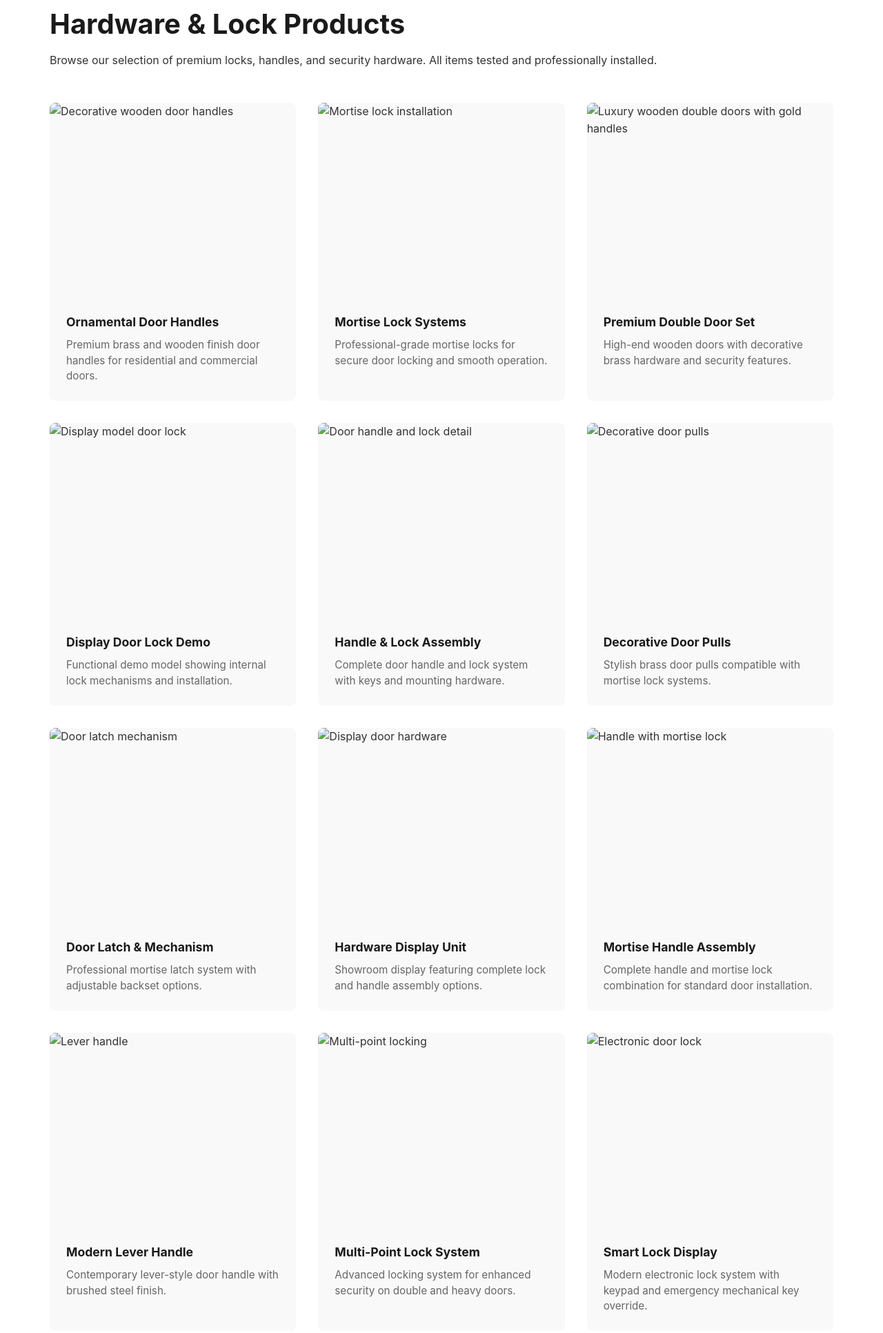
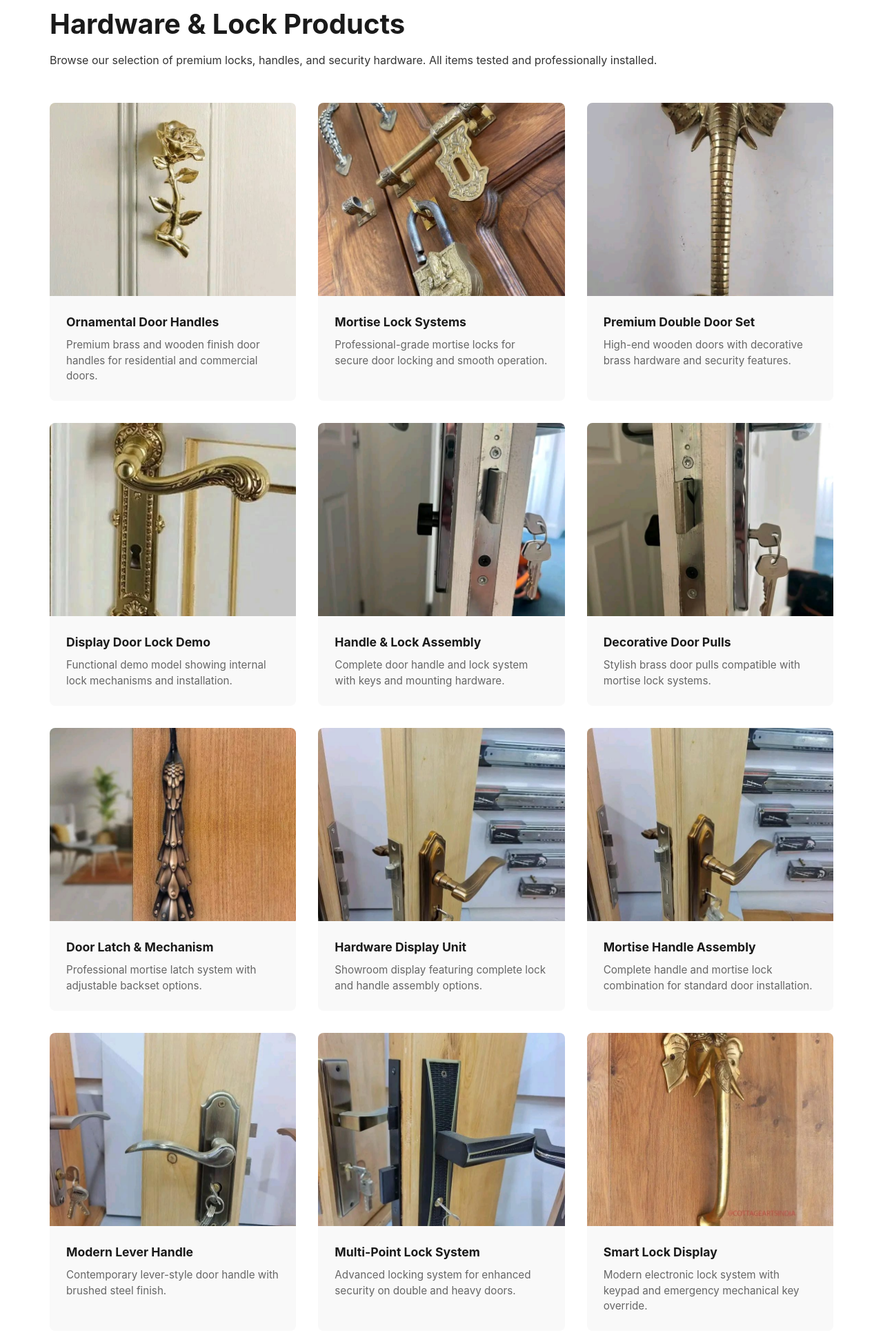
Before and after one commit to NELVINPAUL/Keyskeys, a plain HTML site: page index.html in a window 1280 px wide. Shown: the part 2305-4237 px from the top of the page at 69% size. Drawn offline with Linux system fonts and the light colour scheme.

Commit message:
Update index.html

```diff
--- a/index.html
+++ b/index.html
@@ -548,7 +548,7 @@
 
             <div class="gallery">
                 <div class="gallery-item">
-                    <img src="1000860809.jpg" alt="Decorative wooden door handles">
+                    <img src="IMG-20260828-WA0020.jpg" alt="Decorative wooden door handles">
                     <div class="gallery-item-info">
                         <h4>Ornamental Door Handles</h4>
                         <p>Premium brass and wooden finish door handles for residential and commercial doors.</p>
@@ -556,7 +556,7 @@
                 </div>
 
                 <div class="gallery-item">
-                    <img src="1000860810.jpg" alt="Mortise lock installation">
+                    <img src="IMG-20260828-WA0024.jpg" alt="Mortise lock installation">
                     <div class="gallery-item-info">
                         <h4>Mortise Lock Systems</h4>
                         <p>Professional-grade mortise locks for secure door locking and smooth operation.</p>
@@ -564,7 +564,7 @@
                 </div>
 
                 <div class="gallery-item">
-                    <img src="1000860811.jpg" alt="Luxury wooden double doors with gold handles">
+                    <img src="IMG-20260828-WA0025.jpg" alt="Luxury wooden double doors with gold handles">
                     <div class="gallery-item-info">
                         <h4>Premium Double Door Set</h4>
                         <p>High-end wooden doors with decorative brass hardware and security features.</p>
@@ -572,7 +572,7 @@
                 </div>
 
                 <div class="gallery-item">
-                    <img src="1000860812.jpg" alt="Display model door lock">
+                    <img src="IMG-20260828-WA0026.jpg" alt="Display model door lock">
                     <div class="gallery-item-info">
                         <h4>Display Door Lock Demo</h4>
                         <p>Functional demo model showing internal lock mechanisms and installation.</p>
@@ -580,7 +580,7 @@
                 </div>
 
                 <div class="gallery-item">
-                    <img src="1000860813.jpg" alt="Door handle and lock detail">
+                    <img src="IMG-20260828-WA0027.jpg" alt="Door handle and lock detail">
                     <div class="gallery-item-info">
                         <h4>Handle & Lock Assembly</h4>
                         <p>Complete door handle and lock system with keys and mounting hardware.</p>
@@ -588,7 +588,7 @@
                 </div>
 
                 <div class="gallery-item">
-                    <img src="1000860814.jpg" alt="Decorative door pulls">
+                    <img src="IMG-20260828-WA0029.jpg" alt="Decorative door pulls">
                     <div class="gallery-item-info">
                         <h4>Decorative Door Pulls</h4>
                         <p>Stylish brass door pulls compatible with mortise lock systems.</p>
@@ -596,7 +596,7 @@
                 </div>
 
                 <div class="gallery-item">
-                    <img src="1000860815.jpg" alt="Door latch mechanism">
+                    <img src="IMG-20260828-WA0031.jpg" alt="Door latch mechanism">
                     <div class="gallery-item-info">
                         <h4>Door Latch & Mechanism</h4>
                         <p>Professional mortise latch system with adjustable backset options.</p>
@@ -604,7 +604,7 @@
                 </div>
 
                 <div class="gallery-item">
-                    <img src="1000860816.jpg" alt="Display door hardware">
+                    <img src="IMG-20260828-WA0034.jpg" alt="Display door hardware">
                     <div class="gallery-item-info">
                         <h4>Hardware Display Unit</h4>
                         <p>Showroom display featuring complete lock and handle assembly options.</p>
@@ -612,7 +612,7 @@
                 </div>
 
                 <div class="gallery-item">
-                    <img src="1000860817.jpg" alt="Handle with mortise lock">
+                    <img src="IMG-20260828-WA0033.jpg" alt="Handle with mortise lock">
                     <div class="gallery-item-info">
                         <h4>Mortise Handle Assembly</h4>
                         <p>Complete handle and mortise lock combination for standard door installation.</p>
@@ -620,7 +620,7 @@
                 </div>
 
                 <div class="gallery-item">
-                    <img src="1000860818.jpg" alt="Lever handle">
+                    <img src="IMG-20260828-WA0035.jpg" alt="Lever handle">
                     <div class="gallery-item-info">
                         <h4>Modern Lever Handle</h4>
                         <p>Contemporary lever-style door handle with brushed steel finish.</p>
@@ -628,7 +628,7 @@
                 </div>
 
                 <div class="gallery-item">
-                    <img src="1000860819.jpg" alt="Multi-point locking">
+                    <img src="IMG-20260828-WA0038.jpg" alt="Multi-point locking">
                     <div class="gallery-item-info">
                         <h4>Multi-Point Lock System</h4>
                         <p>Advanced locking system for enhanced security on double and heavy doors.</p>
@@ -636,7 +636,7 @@
                 </div>
 
                 <div class="gallery-item">
-                    <img src="1000860820.jpg" alt="Electronic door lock">
+                    <img src="IMG-20260828-WA0039.jpg" alt="Electronic door lock">
                     <div class="gallery-item-info">
                         <h4>Smart Lock Display</h4>
                         <p>Modern electronic lock system with keypad and emergency mechanical key override.</p>
@@ -644,7 +644,7 @@
                 </div>
 
                 <div class="gallery-item">
-                    <img src="1000860821.jpg" alt="Antique elephant door handle">
+                    <img src="IMG-20260828-WA0042.jpg" alt="Antique elephant door handle">
                     <div class="gallery-item-info">
                         <h4>Decorative Elephant Handle</h4>
                         <p>Artistic brass pull handle with elephant-head design for luxury installations.</p>
@@ -652,7 +652,7 @@
                 </div>
 
                 <div class="gallery-item">
-                    <img src="1000860822.jpg" alt="Door knob with lock">
+                    <img src="IMG-20260828-WA0044.jpg" alt="Door knob with lock">
                     <div class="gallery-item-info">
                         <h4>Door Knob Lock Set</h4>
                         <p>Classic round knob with integrated privacy and security locking mechanism.</p>
@@ -668,7 +668,7 @@
                 </div>
 
                 <div class="gallery-item">
-                    <img src="1000860824.jpg" alt="Lock demonstration model">
+                    <img src="IMG-20260828-WA0046.jpg" alt="Lock demonstration model">
                     <div class="gallery-item-info">
                         <h4>Lock Mechanism Demo</h4>
                         <p>Educational model showing how mortise locks function and are installed.</p>
@@ -676,7 +676,7 @@
                 </div>
 
                 <div class="gallery-item">
-                    <img src="1000860876.jpg" alt="Digital door handle">
+                    <img src="IMG-20260828-WA0047.jpg" alt="Digital door handle">
                     <div class="gallery-item-info">
                         <h4>Digital Smart Handle</h4>
                         <p>Biometric-ready smart door handle with modern design and security features.</p>
@@ -692,7 +692,7 @@
                 </div>
 
                 <div class="gallery-item">
-                    <img src="1000860878.jpg" alt="Security lock showcase">
+                    <img src="IMG-20260828-WA0051.jpg" alt="Security lock showcase">
                     <div class="gallery-item-info">
                         <h4>Security Lock Showcase</h4>
                         <p>Complete security locking system for commercial and high-security applications.</p>
@@ -700,7 +700,7 @@
                 </div>
 
                 <div class="gallery-item">
-                    <img src="1000860879.jpg" alt="Mortise lock specimen">
+                    <img src="IMG-20260828-WA0053.jpg" alt="Mortise lock specimen">
                     <div class="gallery-item-info">
                         <h4>Mortise Lock Specimen</h4>
                         <p>Premium mortise lock specimen showing advanced internal security features.</p>
```
